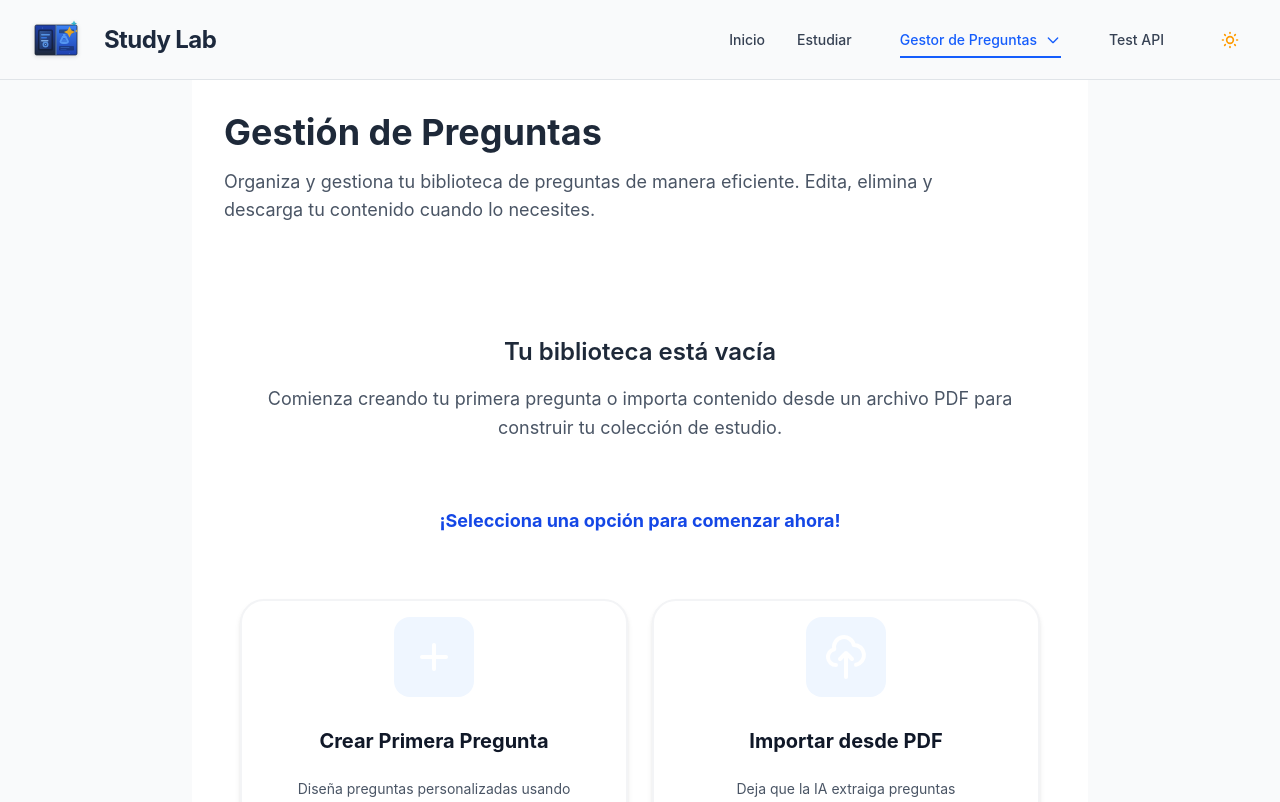
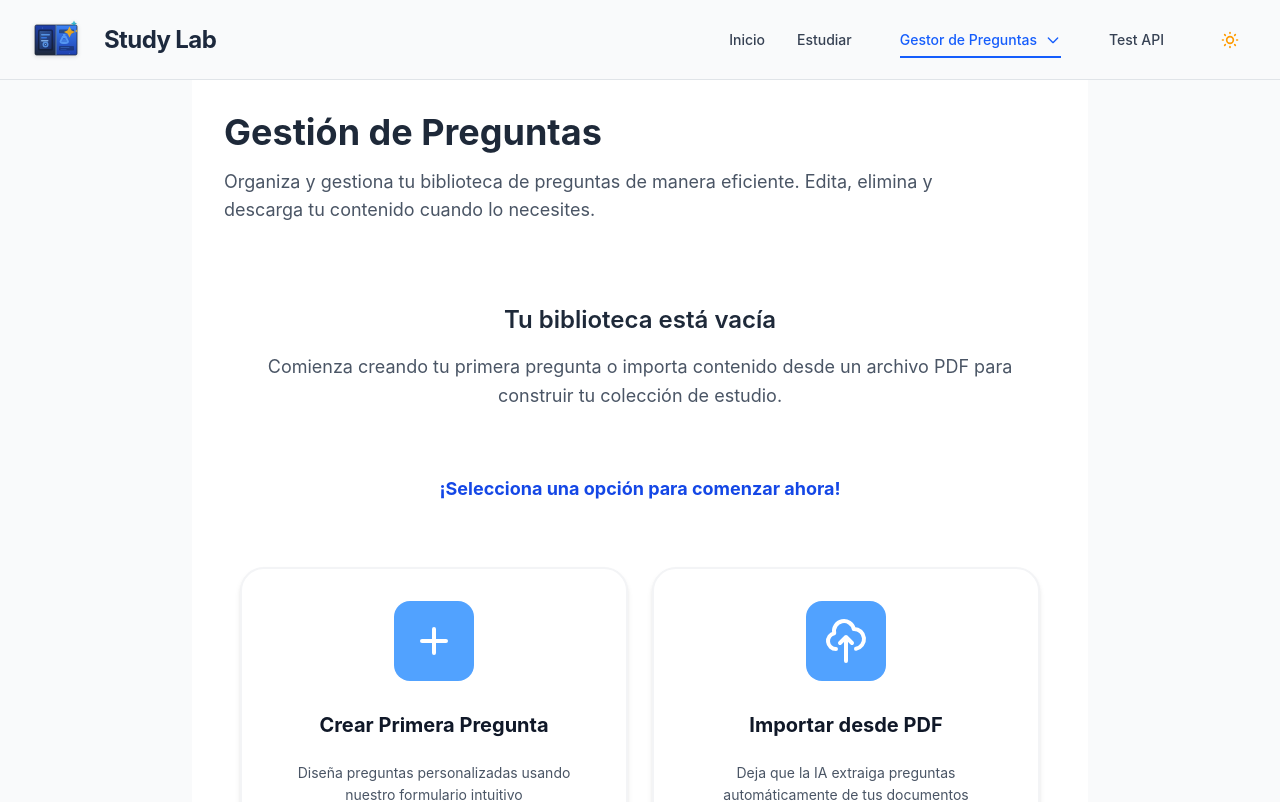
Before and after one commit to crisbenamck/study-lab, a React (Vite) app: page /questions in a window 1280 px wide. Shown: the top 802 px of the page. Built offline with nearby package versions, Linux system fonts and the light colour scheme.

Commit message:
refactor(viewQuestions): update QuestionManager and related components for improved UX/UI
- Manual edits to QuestionManager.tsx
- Visual and spacing improvements in QuestionActionCard
- Updated imports and structure after refactor
- All changes committed for view questions page improvements

```diff
--- a/src/components/viewQuestions/QuestionActionCard.tsx
+++ b/src/components/viewQuestions/QuestionActionCard.tsx
@@ -22,11 +22,11 @@ const QuestionActionCard: React.FC<ActionCardProps> = ({
 }) => {
   return (
     <div className="group">
-  <div className="bg-white rounded-3xl border-2 border-gray-100 p-4 shadow-md hover:border-blue-200 hover:shadow-xl transition-all duration-300 group-hover:scale-105">
+  <div className="bg-white rounded-3xl border-2 border-gray-100 py-8 px-4 shadow-md hover:border-blue-200 hover:shadow-xl transition-all duration-300 group-hover:scale-105">
         {/* Centered icon */}
         <div className="flex justify-center mb-8">
-          <div className="w-20 h-20 flex items-center justify-center bg-blue-50 rounded-2xl group-hover:bg-blue-100 transition-colors duration-300">
-            {icon}
+          <div className="w-20 h-20 flex items-center justify-center bg-blue-400 rounded-2xl group-hover:bg-blue-500 transition-colors duration-300">
+            <span className="text-white">{icon}</span>
           </div>
         </div>
 
--- a/src/components/viewQuestions/QuestionManager.tsx
+++ b/src/components/viewQuestions/QuestionManager.tsx
@@ -168,7 +168,7 @@ const QuestionManager: React.FC<QuestionManagerProps> = ({
   if (questions.length === 0) {
     return (
       <div className="bg-white">
-        <div className="max-w-5xl mx-auto px-4 py-16">
+        <div className="max-w-5xl mx-auto px-4 py-8">
           <div className="text-center mb-16">
             <div className="max-w-3xl mx-auto mb-16">
               <h2 className="text-2xl font-semibold text-gray-800 mb-4">
```
